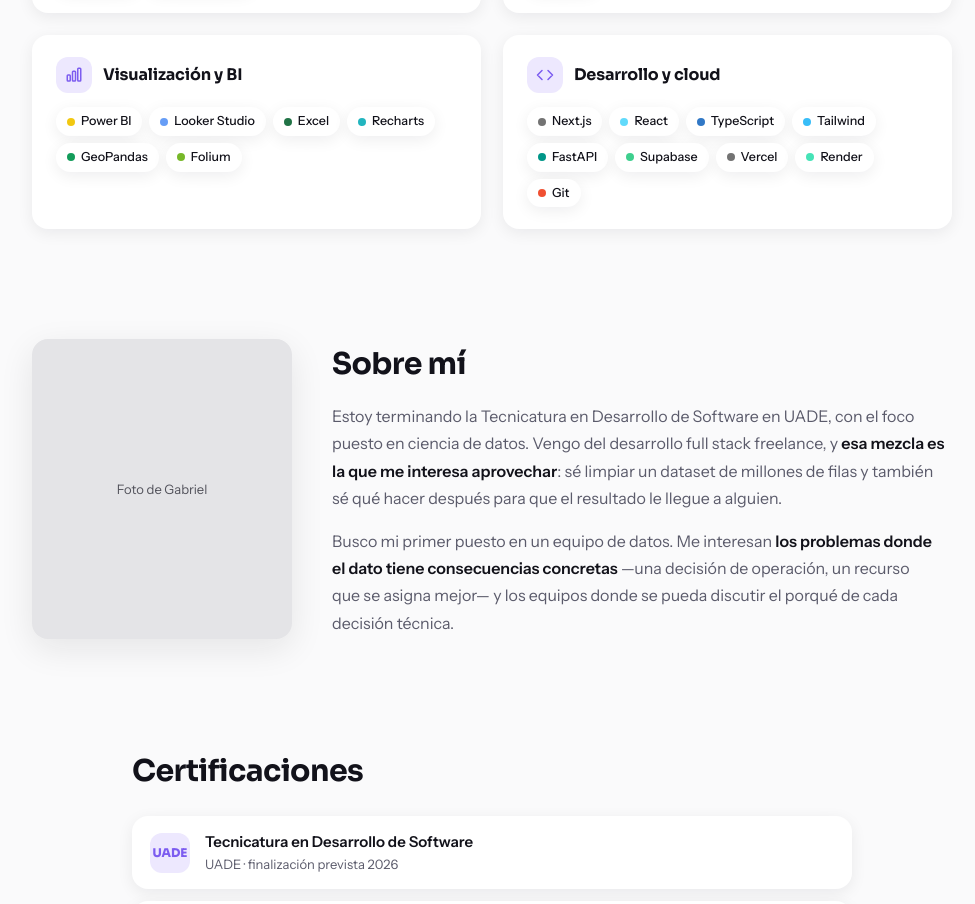
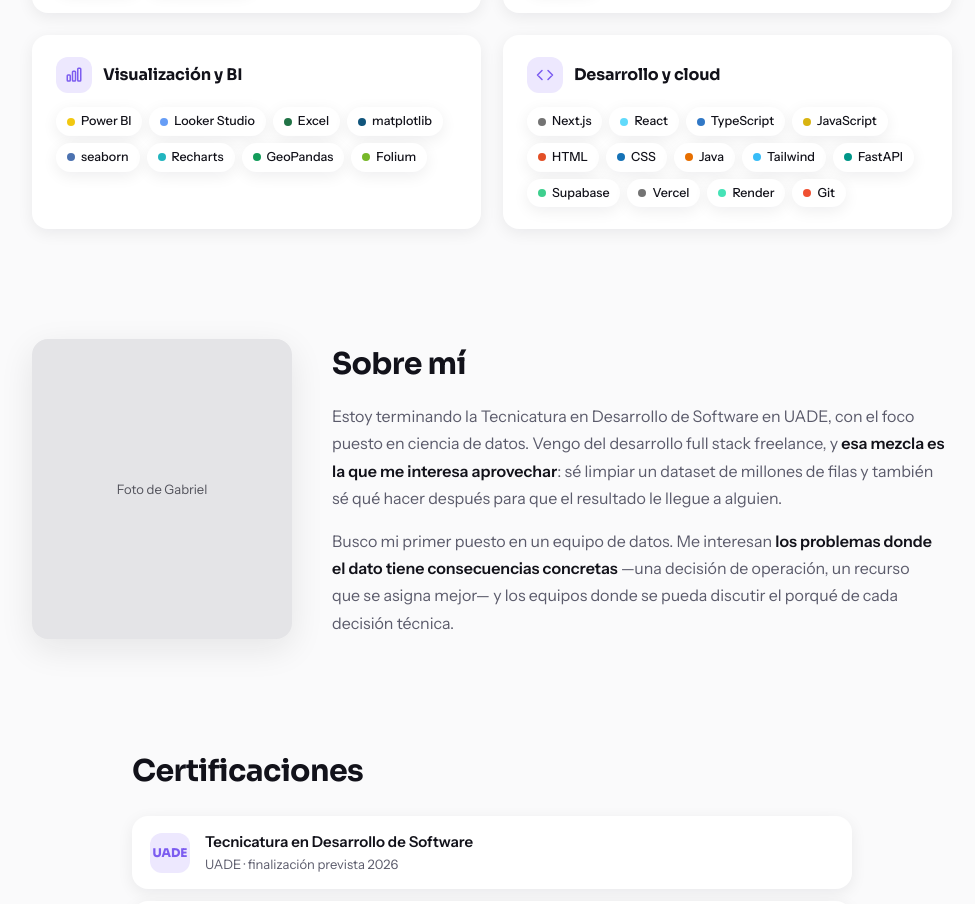
Before and after one commit to gabydomingo/porfolio, a React (Vite) app: page / in a window 1280 px wide. Shown: the part 4466-5370 px from the top of the page, without its empty margins (148-1123 px from the left). Built offline with nearby package versions, Linux system fonts and the light colour scheme.

Commit message:
Sumo matplotlib, seaborn, Java, HTML, CSS y JavaScript al stack

```diff
--- a/src/data/stack.js
+++ b/src/data/stack.js
@@ -37,6 +37,8 @@
       'Power BI',
       'Looker Studio',
       'Excel',
+      'matplotlib',
+      'seaborn',
       'Recharts',
       'GeoPandas',
       'Folium',
@@ -49,6 +51,10 @@
       'Next.js',
       'React',
       'TypeScript',
+      'JavaScript',
+      'HTML',
+      'CSS',
+      'Java',
       'Tailwind',
       'FastAPI',
       'Supabase',
--- a/src/data/tecnologias.js
+++ b/src/data/tecnologias.js
@@ -24,6 +24,8 @@
   'Power BI': '#F2C811',
   'Looker Studio': '#669DF6',
   Excel: '#217346',
+  matplotlib: '#11557C',
+  seaborn: '#4C72B0',
   Recharts: '#22B5BF',
   GeoPandas: '#139C5A',
   Folium: '#77B829',
@@ -40,6 +42,7 @@
   Prisma: '#5A67D8',
   'Three.js': '#049EF4',
 
+  Java: '#E76F00',
   Kotlin: '#7F52FF',
   'Android Studio': '#3DDC84',
   HTML: '#E34F26',
```
